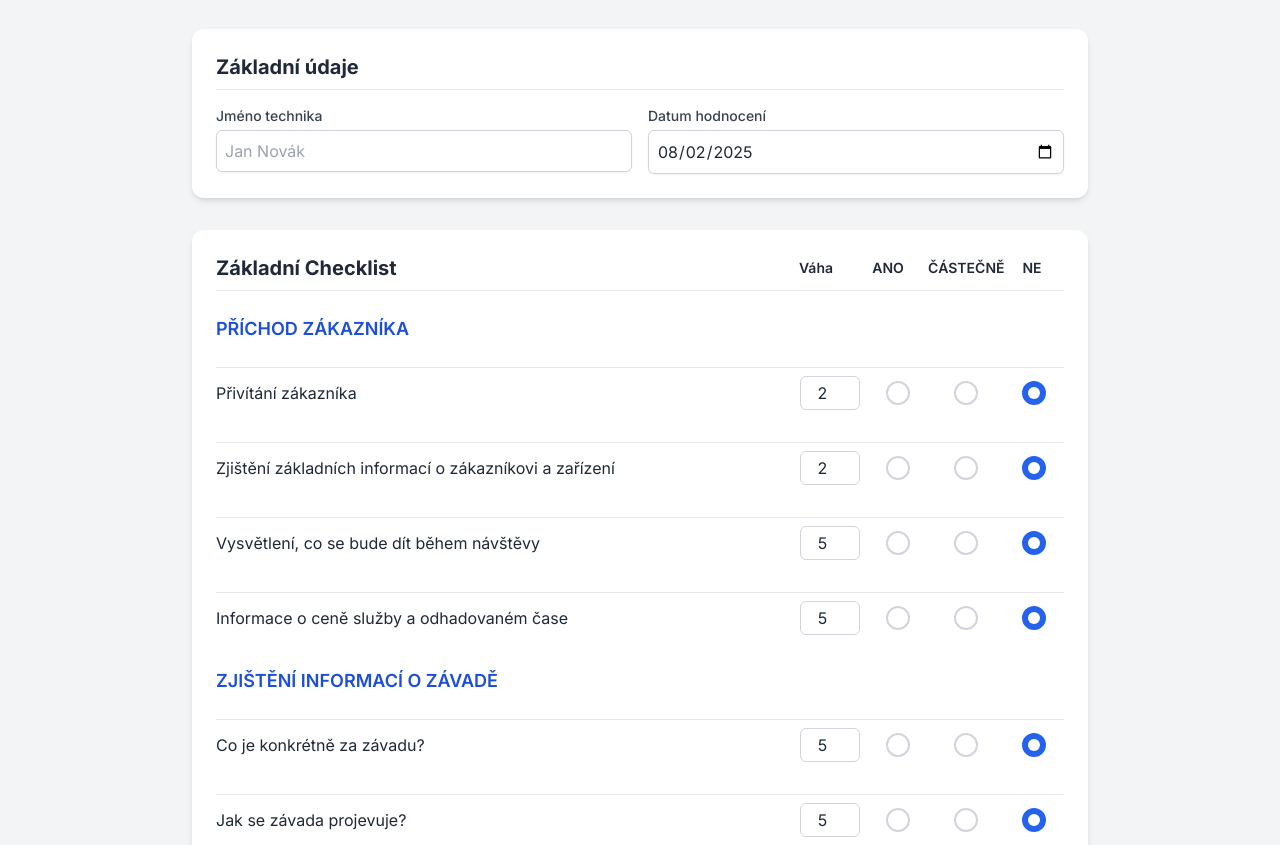
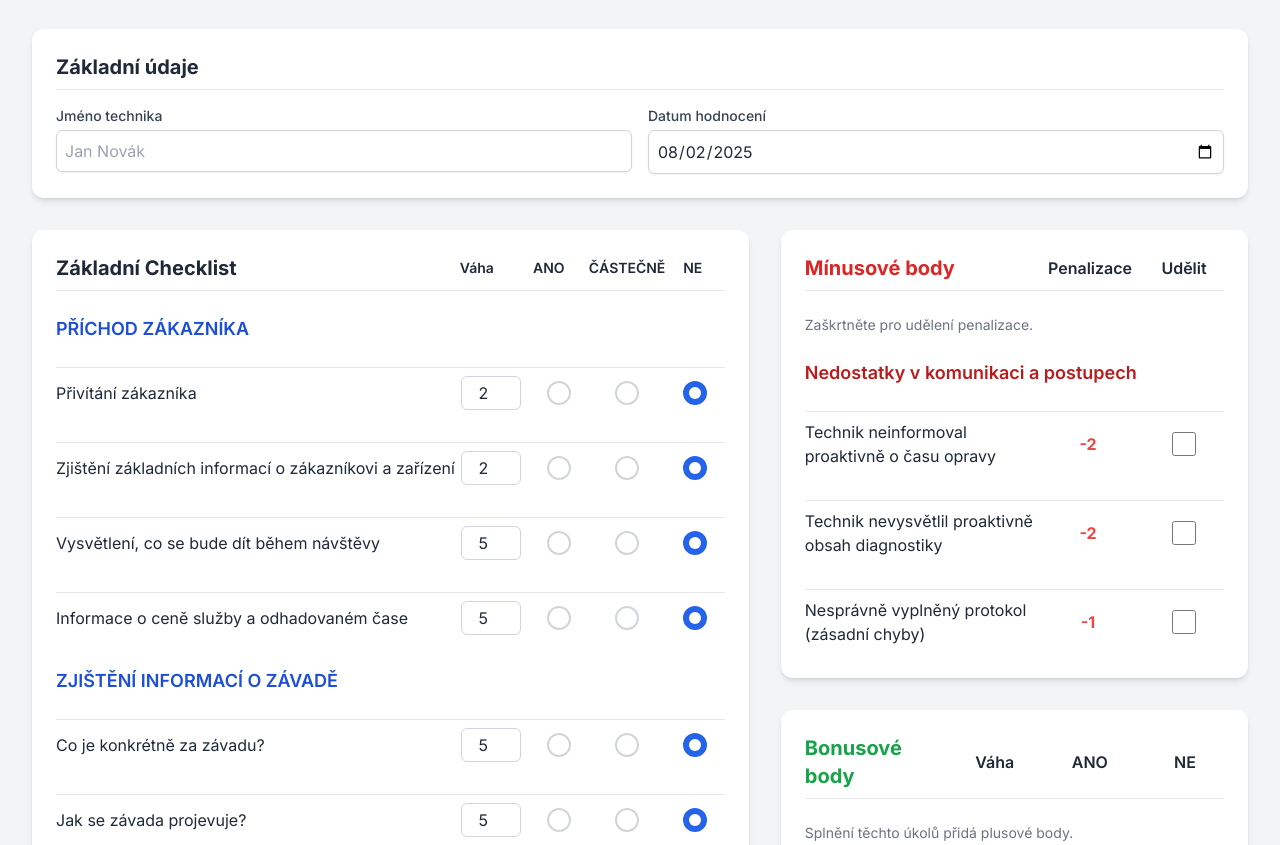
Before and after one commit to F1lDa-bot/checklist-novacci, a plain HTML site: page index.html in a window 1280 px wide. Shown: the part 107-952 px from the top of the page. Drawn offline with nearby package versions, Linux system fonts and the light colour scheme.

Commit message:
Update index.html

```diff
--- a/index.html
+++ b/index.html
@@ -69,7 +69,7 @@
     </style>
 </head>
 <body class="bg-gray-100 text-gray-800 p-4 sm:p-6 md:p-8">
-    <div class="max-w-4xl mx-auto">
+    <div class="max-w-7xl mx-auto">
         <header class="mb-8 text-center">
             <h1 class="text-3xl md:text-4xl font-bold text-gray-900">Checklist pro Hodnocení Technika</h1>
             <p class="text-gray-600 mt-2">Nástroj pro vyhodnocení interakce technika se zákazníkem s podporou Gemini AI.</p>
@@ -91,7 +91,10 @@
                 </div>
             </div>
 
-            <!-- Checklist -->
+            <!-- Dvou-sloupcový layout -->
+            <div class="grid grid-cols-1 lg:grid-cols-5 gap-8">
+                <!-- Levý sloupec -->
+                <div class="lg:col-span-3 space-y-8">
                     <div id="checklistContainer" class="bg-white p-6 rounded-xl shadow-md">
                          <div class="flex justify-between items-center border-b pb-2 mb-6">
                             <h2 class="text-xl font-bold">Základní Checklist</h2>
@@ -105,8 +108,10 @@
                         <div id="checklistItems" class="space-y-6">
                         </div>
                     </div>
+                </div>
 
-            <!-- Mínusové body -->
+                <!-- Pravý sloupec -->
+                <div class="lg:col-span-2 space-y-8">
                     <div id="penaltiesContainer" class="bg-white p-6 rounded-xl shadow-md">
                          <div class="flex justify-between items-center border-b pb-2 mb-6">
                             <h2 class="text-xl font-bold text-red-600">Mínusové body</h2>
@@ -115,12 +120,11 @@
                                 <span class="w-20">Udělit</span>
                             </div>
                         </div>
-                <p class="text-sm text-gray-500 mb-4">Zaškrtněte pro udělení penalizace, která se odečte od celkového skóre.</p>
+                        <p class="text-sm text-gray-500 mb-4">Zaškrtněte pro udělení penalizace.</p>
                         <div id="penaltyItems" class="space-y-6">
                         </div>
                     </div>
 
-             <!-- Možné scénáře -->
                     <div id="scenariosContainer" class="bg-white p-6 rounded-xl shadow-md">
                          <div class="flex justify-between items-center border-b pb-2 mb-6">
                             <h2 class="text-xl font-bold text-green-600">Bonusové body</h2>
@@ -130,8 +134,10 @@
                                 <span class="w-20">NE</span>
                             </div>
                         </div>
-                <p class="text-sm text-gray-500 mb-4">Splnění těchto úkolů přidá plusové body, které přispívají k celkové úspěšnosti.</p>
+                        <p class="text-sm text-gray-500 mb-4">Splnění těchto úkolů přidá plusové body.</p>
                         <div id="scenarioItems" class="space-y-6">
+                        </div>
+                    </div>
                 </div>
             </div>
 
```
Lines whose indentation alone changed are shown as unchanged.
